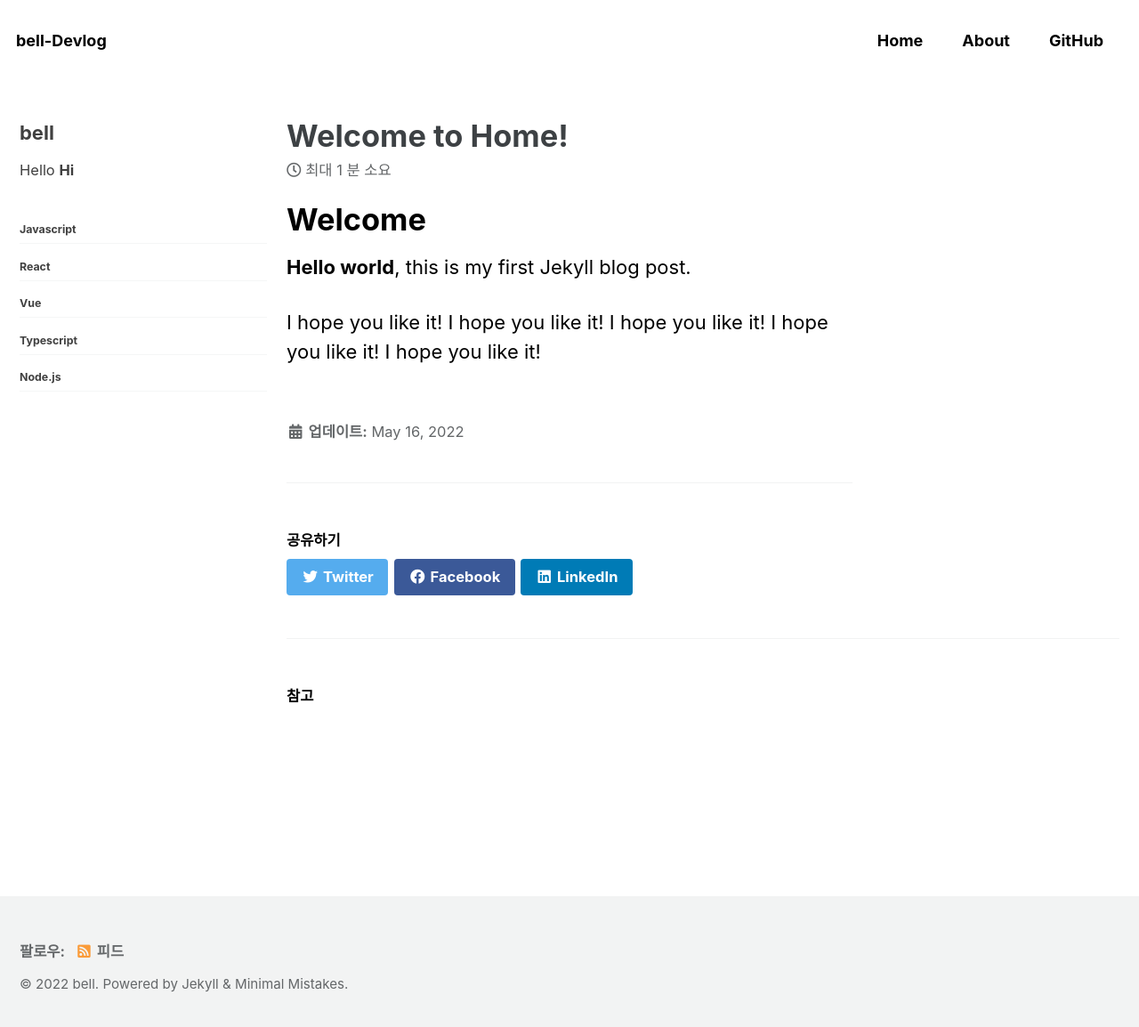
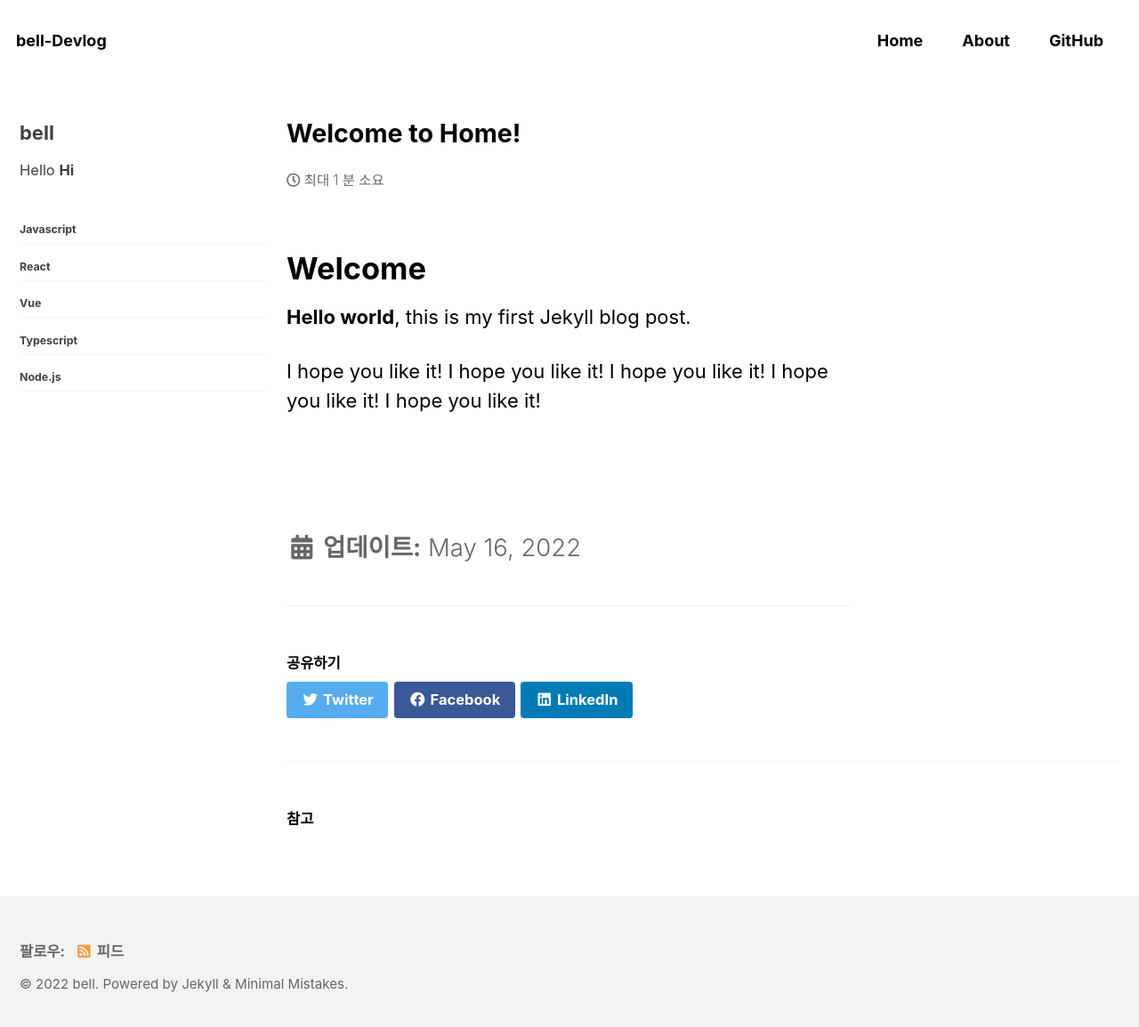
Before and after one commit to bell9489/bell9489.github.io, a Jekyll site: the page built from _posts/2022-05-16-first.md, in a window 1280 px wide and 1162 px high. Shown: the top 1154 px of the window at 89% size. Built offline with Jekyll 4.4.1, drawn with Linux system fonts in a browser that asks for light colours; cached includes are drawn as plain includes.

Commit message:
first commit

```diff
--- a/_sass/minimal-mistakes/_page.scss
+++ b/_sass/minimal-mistakes/_page.scss
@@ -71,14 +71,16 @@
 .page__title {
   margin-top: 0;
   line-height: 1;
+  font-size: 1.3em;
 
   a {
-    color: $text-color;
+    color: #000;
     text-decoration: none;
   }
 
   & + .page__meta {
-    margin-top: -0.5em;
+    margin: 0.8em 0 1.5em 0;
+    font-size: 0.7em;
   }
 }
 
@@ -88,12 +90,19 @@
 }
 
 .page__content {
+  margin: 2em 0;
+
   h2 {
     padding-bottom: 0.5em;
     border-bottom: 1px solid $border-color;
   }
 
-	h1, h2, h3, h4, h5, h6 {
+  h1,
+  h2,
+  h3,
+  h4,
+  h5,
+  h6 {
     .header-link {
       position: relative;
       left: 0.5em;
@@ -287,7 +296,8 @@
   margin-top: 2em;
   color: $muted-text-color;
   font-family: $sans-serif;
-  font-size: $type-size-6;
+  font-size: $type-size-4;
+  font-weight: 300;
 
   p {
     margin: 0;
```
Lines whose indentation alone changed are shown as unchanged.
